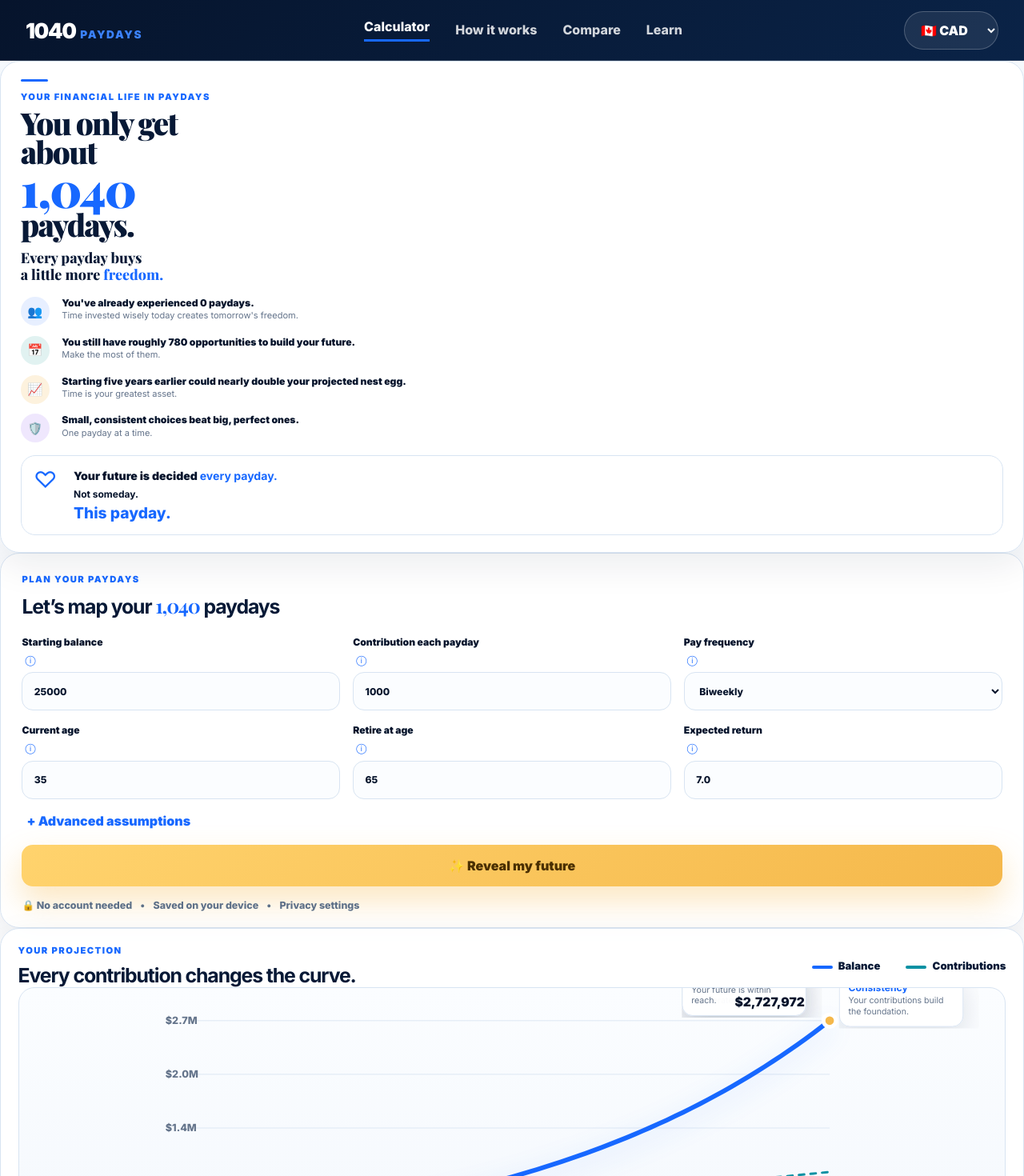
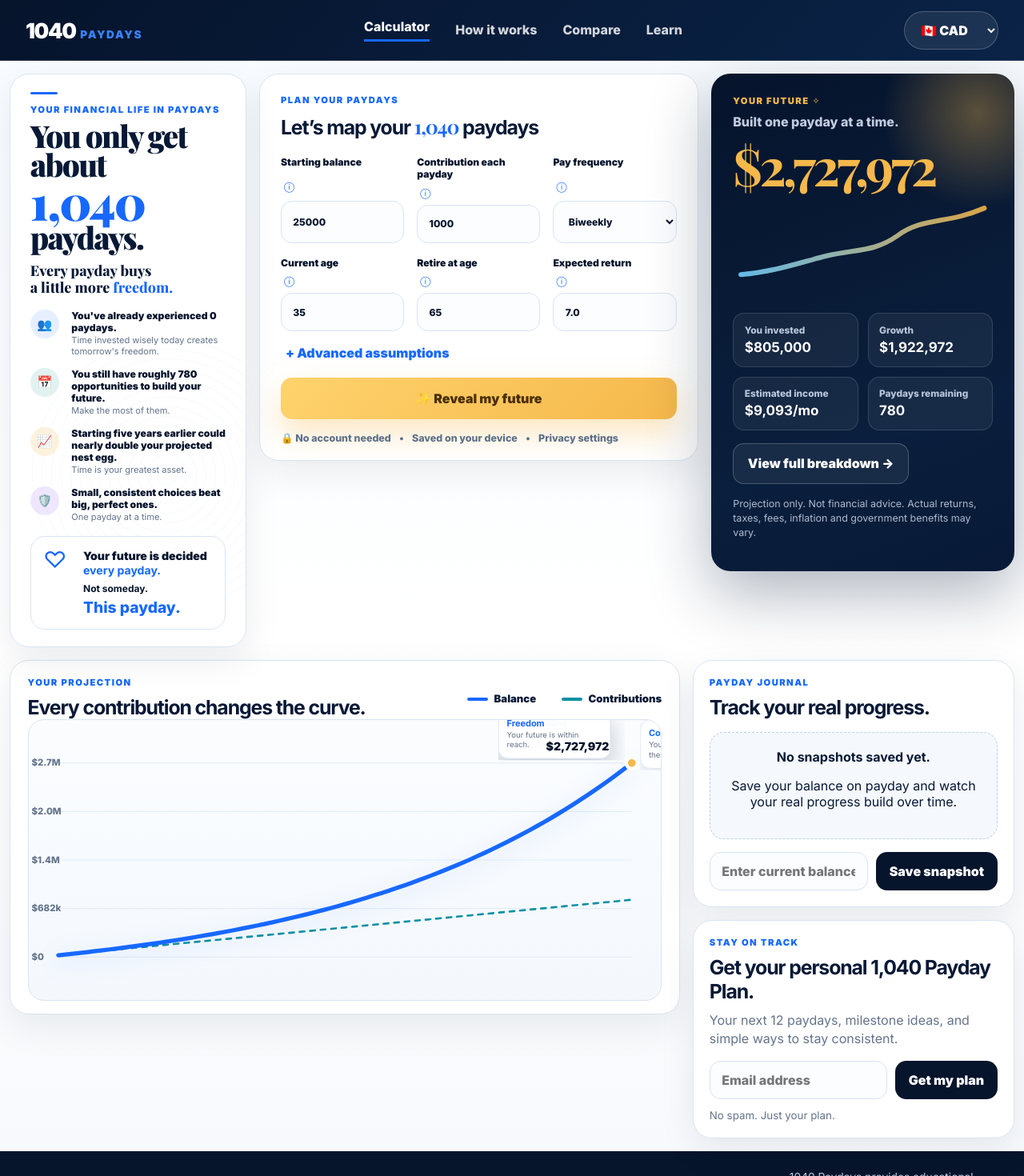
Before and after one commit to calgal7-del/1040-paydays, a React (Vite) app: page / in a window 1280 px wide. Shown: the top 1470 px of the page at 80% size. Built offline with nearby package versions, Linux system fonts and the light colour scheme.

Commit message:
Update App.jsx

```diff
--- a/src/App.jsx
+++ b/src/App.jsx
@@ -42,12 +42,10 @@ export default function App() {
         onCurrencyChange={(value) => updateForm('currency', value)}
       />
 
-      <main className="dashboardLayout">
-        <aside className="dashboardHero">
+      <main className="mainLayout">
+        <section className="topGrid">
           <Hero paydaysRemaining={projection.paydaysRemaining} />
-        </aside>
 
-        <section className="dashboardMain">
           <CalculatorCard
             form={form}
             onChange={updateForm}
@@ -55,22 +53,23 @@ export default function App() {
             hasRevealed={hasRevealed}
           />
 
+          <ProjectionCard
+            projection={projection}
+            currency={form.currency}
+            hasRevealed={hasRevealed}
+            onOpenBreakdown={() => setDrawerOpen(true)}
+          />
+        </section>
+
+        <section className="bottomGrid">
           <ProjectionGraph
             graphData={graphData}
             callouts={callouts}
             currency={form.currency}
             hasRevealed={hasRevealed}
           />
-        </section>
 
-        <aside className="dashboardSide">
-          <ProjectionCard
-            projection={projection}
-            currency={form.currency}
-            hasRevealed={hasRevealed}
-            onOpenBreakdown={() => setDrawerOpen(true)}
-          />
-
+          <aside className="rightRail">
             <PaydayJournal
               currency={form.currency}
               projection={projection}
@@ -79,6 +78,7 @@ export default function App() {
 
             <NewsletterCard />
           </aside>
+        </section>
       </main>
 
       <Footer />
```
Lines whose indentation alone changed are shown as unchanged.
